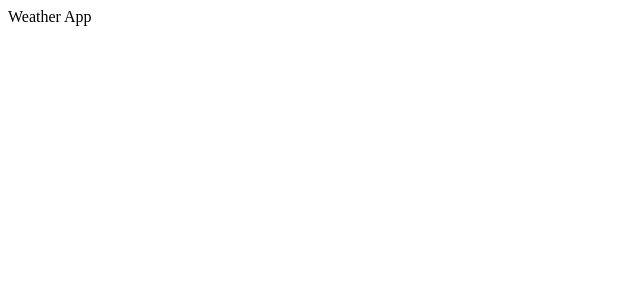
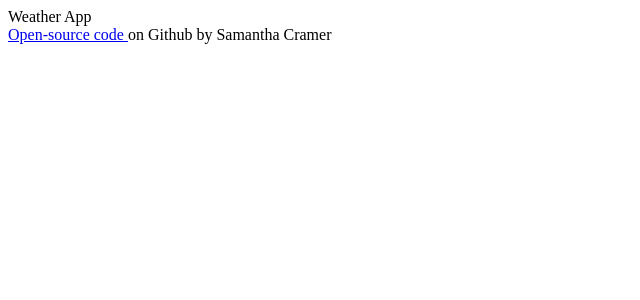
Before and after one commit to sacrmr/react-weather-app, a React (Create React App) app: page / in a window 1280 px wide. Shown: the top 300 px of the page, without its empty margins (0-640 px from the left). Built offline with nearby package versions, Linux system fonts and the light colour scheme.

Commit message:
Added the Github repo Url

```diff
--- a/src/App.js
+++ b/src/App.js
@@ -1,7 +1,22 @@
 import "./App.css";
 
 function App() {
-  return <div className="App">Weather App</div>;
+  return (
+    <div className="App">
+      Weather App
+      <footer>
+        <a
+          className="info-link"
+          href="https://github.com/sacrmr/react-weather-app"
+          target="_blank"
+          rel="noreferrer"
+        >
+          Open-source code {""}
+        </a>
+        on Github by Samantha Cramer
+      </footer>
+    </div>
+  );
 }
 
 export default App;
```
